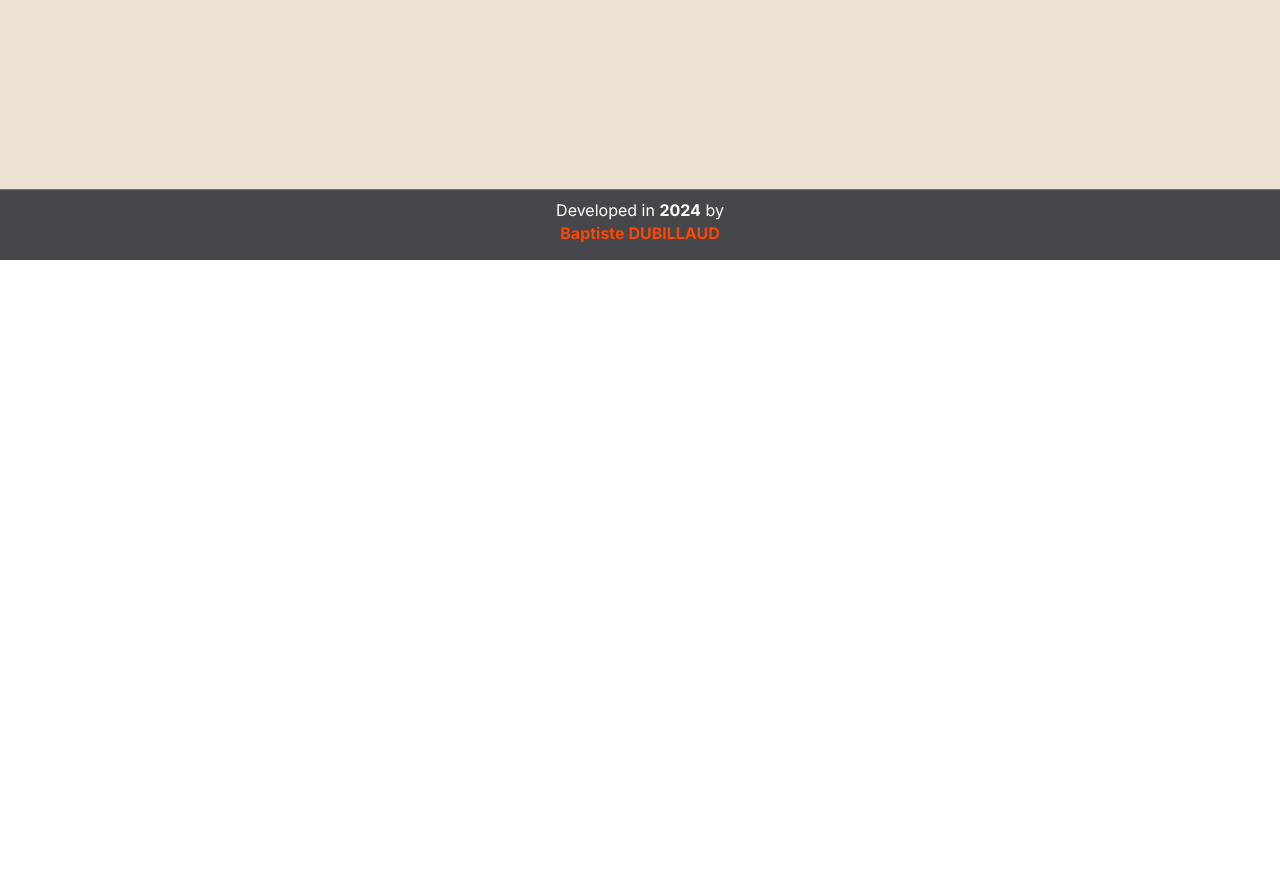
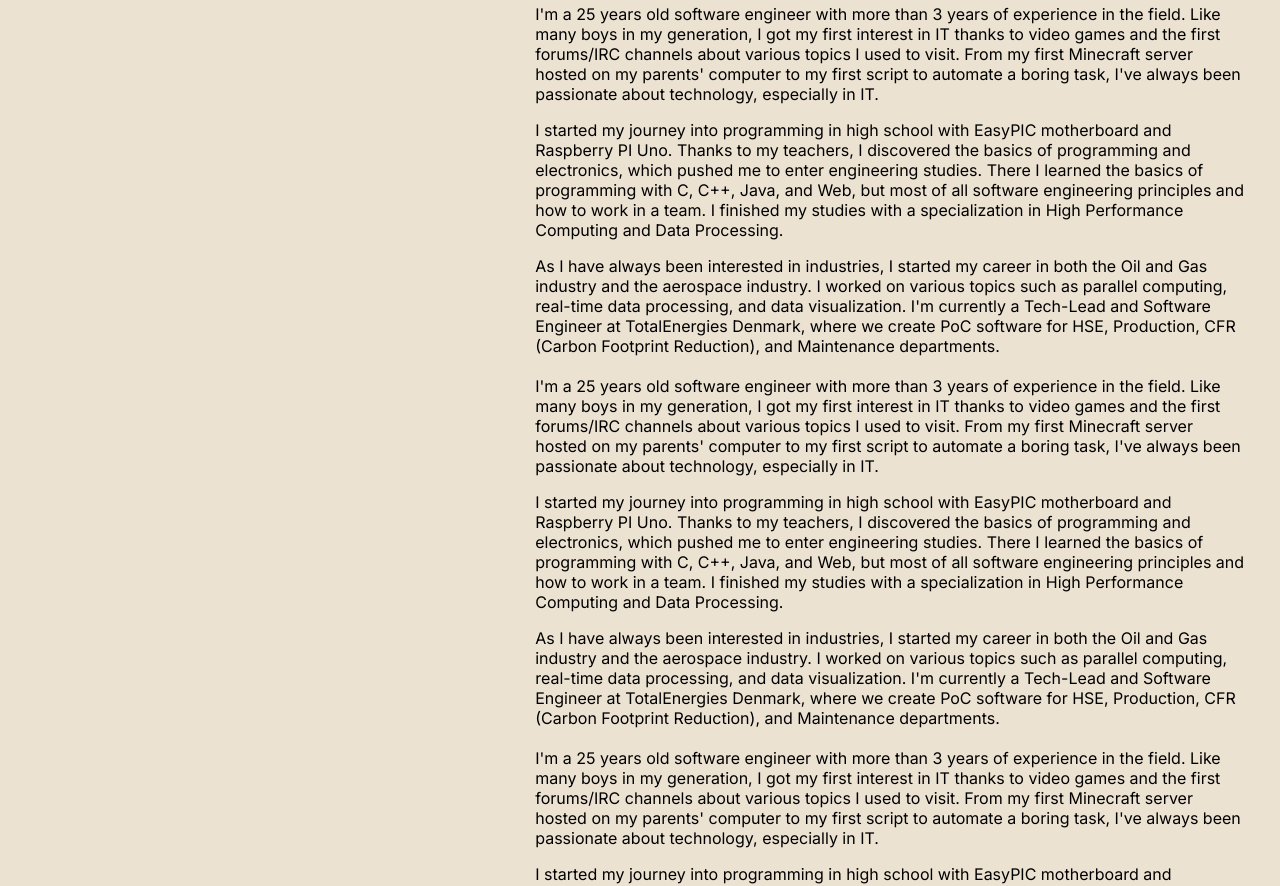
Before and after one commit to baptiste-dubillaud/personal-website, a Next.js app: page /resume in a window 1280 px wide. Shown: the part 540-1426 px from the top of the page. Before the commit the page ends 800 px from the top, so only its background shows below. Built offline with nearby package versions, Linux system fonts and the light colour scheme.

Commit message:
resume navigation implementation

```diff
--- a/src/app/resume/page.js
+++ b/src/app/resume/page.js
@@ -10,7 +10,7 @@ const TWO_COLUMNS_BREAKPOINT = 1200;
 const TWO_COLUMNS_PRESENTATION_WIDTH = "39%";
 const TWO_COLUMNS_CONTENT_WIDTH = "59%";
 
-const PresentationComponent = ({ isTwoColumnSetup }) => {
+const PresentationComponent = ({ isTwoColumnSetup, parts }) => {
     return (
         <div className={styles.presentation_container}>
             {/* Presentation data */}
@@ -23,30 +23,36 @@ const PresentationComponent = ({ isTwoColumnSetup }) => {
             {/* Menu / Showed only if enough space (isTwoColumnSetup = false) */}
             {isTwoColumnSetup && (
                 <div className={styles.presentation_menu}>
-                    <div className={styles.presentation_menu_item}>About</div>
-                    <div className={styles.presentation_menu_item}>Experience</div>
-                    <div className={styles.presentation_menu_item}>Education</div>
-                    <div className={styles.presentation_menu_item}>Hobbies</div>
+                    {parts.map((part, index) => (
+                        <div
+                            key={index}
+                            className={styles.presentation_menu_item}
+                            onClick={() => part.ref.current.scrollIntoView({ block: "start", behavior: "smooth" })}
+                        >
+                            {part.name}
+                        </div>
+                    ))}
                 </div>
             )}
         </div>
     );
 };
 
-const PartComponent = ({ isTwoColumnSetup, title, contentComponent }) => {
+const PartComponent = ({ isTwoColumnSetup, title, reference, contentComponent }) => {
     return (
-        <div className={styles.part_container}>
+        <div ref={reference} className={styles.part_container}>
             {!isTwoColumnSetup && <div className={styles.part_title}>{title}</div>}
             <div className={styles.part_content}>{contentComponent}</div>
         </div>
     );
 };
 
-const AboutComponent = ({ isTwoColumnSetup }) => {
+const AboutComponent = ({ isTwoColumnSetup, aboutRef }) => {
     return (
         <PartComponent
             isTwoColumnSetup={isTwoColumnSetup}
             title="About"
+            reference={aboutRef}
             contentComponent={
                 <>
                     <p>
@@ -77,22 +83,121 @@ const AboutComponent = ({ isTwoColumnSetup }) => {
     );
 };
 
-const ExperienceComponent = ({ isTwoColumnSetup }) => {
-    return <PartComponent isTwoColumnSetup={isTwoColumnSetup} title="Experience" contentComponent={<></>} />;
+const ExperienceComponent = ({ isTwoColumnSetup, experienceRef }) => {
+    return (
+        <PartComponent
+            isTwoColumnSetup={isTwoColumnSetup}
+            reference={experienceRef}
+            title="Experience"
+            contentComponent={
+                <>
+                    <p>
+                        I&apos;m a {getNbYears("12-29-1998")} years old software engineer with more than{" "}
+                        {getNbYears("09-01-2020")} years of experience in the field. Like many boys in my generation, I
+                        got my first interest in IT thanks to video games and the first forums/IRC channels about
+                        various topics I used to visit. From my first Minecraft server hosted on my parents&apos;
+                        computer to my first script to automate a boring task, I&apos;ve always been passionate about
+                        technology, especially in IT.
+                    </p>
+                    <p>
+                        I started my journey into programming in high school with EasyPIC motherboard and Raspberry PI
+                        Uno. Thanks to my teachers, I discovered the basics of programming and electronics, which pushed
+                        me to enter engineering studies. There I learned the basics of programming with C, C++, Java,
+                        and Web, but most of all software engineering principles and how to work in a team. I finished
+                        my studies with a specialization in High Performance Computing and Data Processing.
+                    </p>
+                    <p>
+                        As I have always been interested in industries, I started my career in both the Oil and Gas
+                        industry and the aerospace industry. I worked on various topics such as parallel computing,
+                        real-time data processing, and data visualization. I&apos;m currently a Tech-Lead and Software
+                        Engineer at TotalEnergies Denmark, where we create PoC software for HSE, Production, CFR (Carbon
+                        Footprint Reduction), and Maintenance departments.
+                    </p>
+                </>
+            }
+        />
+    );
 };
 
-const EducationComponent = ({ isTwoColumnSetup }) => {
-    return <PartComponent isTwoColumnSetup={isTwoColumnSetup} title="Education" contentComponent={<></>} />;
+const EducationComponent = ({ isTwoColumnSetup, educationRef }) => {
+    return (
+        <PartComponent
+            isTwoColumnSetup={isTwoColumnSetup}
+            reference={educationRef}
+            title="Education"
+            contentComponent={
+                <>
+                    <p>
+                        I&apos;m a {getNbYears("12-29-1998")} years old software engineer with more than{" "}
+                        {getNbYears("09-01-2020")} years of experience in the field. Like many boys in my generation, I
+                        got my first interest in IT thanks to video games and the first forums/IRC channels about
+                        various topics I used to visit. From my first Minecraft server hosted on my parents&apos;
+                        computer to my first script to automate a boring task, I&apos;ve always been passionate about
+                        technology, especially in IT.
+                    </p>
+                    <p>
+                        I started my journey into programming in high school with EasyPIC motherboard and Raspberry PI
+                        Uno. Thanks to my teachers, I discovered the basics of programming and electronics, which pushed
+                        me to enter engineering studies. There I learned the basics of programming with C, C++, Java,
+                        and Web, but most of all software engineering principles and how to work in a team. I finished
+                        my studies with a specialization in High Performance Computing and Data Processing.
+                    </p>
+                    <p>
+                        As I have always been interested in industries, I started my career in both the Oil and Gas
+                        industry and the aerospace industry. I worked on various topics such as parallel computing,
+                        real-time data processing, and data visualization. I&apos;m currently a Tech-Lead and Software
+                        Engineer at TotalEnergies Denmark, where we create PoC software for HSE, Production, CFR (Carbon
+                        Footprint Reduction), and Maintenance departments.
+                    </p>
+                </>
+            }
+        />
+    );
 };
 
-const HobbiesComponent = ({ isTwoColumnSetup }) => {
-    return <PartComponent isTwoColumnSetup={isTwoColumnSetup} title="Hobbies" contentComponent={<></>} />;
+const HobbiesComponent = ({ isTwoColumnSetup, hobbiesRef }) => {
+    return (
+        <PartComponent
+            isTwoColumnSetup={isTwoColumnSetup}
+            reference={hobbiesRef}
+            title="Hobbies"
+            contentComponent={
+                <>
+                    <p>
+                        I&apos;m a {getNbYears("12-29-1998")} years old software engineer with more than{" "}
+                        {getNbYears("09-01-2020")} years of experience in the field. Like many boys in my generation, I
+                        got my first interest in IT thanks to video games and the first forums/IRC channels about
+                        various topics I used to visit. From my first Minecraft server hosted on my parents&apos;
+                        computer to my first script to automate a boring task, I&apos;ve always been passionate about
+                        technology, especially in IT.
+                    </p>
+                    <p>
+                        I started my journey into programming in high school with EasyPIC motherboard and Raspberry PI
+                        Uno. Thanks to my teachers, I discovered the basics of programming and electronics, which pushed
+                        me to enter engineering studies. There I learned the basics of programming with C, C++, Java,
+                        and Web, but most of all software engineering principles and how to work in a team. I finished
+                        my studies with a specialization in High Performance Computing and Data Processing.
+                    </p>
+                    <p>
+                        As I have always been interested in industries, I started my career in both the Oil and Gas
+                        industry and the aerospace industry. I worked on various topics such as parallel computing,
+                        real-time data processing, and data visualization. I&apos;m currently a Tech-Lead and Software
+                        Engineer at TotalEnergies Denmark, where we create PoC software for HSE, Production, CFR (Carbon
+                        Footprint Reduction), and Maintenance departments.
+                    </p>
+                </>
+            }
+        />
+    );
 };
 
 export default function Resume() {
     const [isTwoColumnSetup, setIsTwoColumnSetup] = useState(false);
 
-    /* const [currentPart, setCurrentPart] = useState("About"); */
+    const aboutRef = useRef();
+    const experienceRef = useRef();
+    const educationRef = useRef();
+    const hobbiesRef = useRef();
 
     function handleWindowSizeChange() {
         if (window.innerWidth > TWO_COLUMNS_BREAKPOINT) {
@@ -114,16 +219,24 @@ export default function Resume() {
         <div className={styles.resume_container}>
             <div className={styles.content_container}>
                 <div style={{ width: isTwoColumnSetup ? TWO_COLUMNS_PRESENTATION_WIDTH : "100%" }}>
-                    <PresentationComponent isTwoColumnSetup={isTwoColumnSetup} />
+                    <PresentationComponent
+                        isTwoColumnSetup={isTwoColumnSetup}
+                        parts={[
+                            { name: "About", ref: aboutRef },
+                            { name: "Experience", ref: experienceRef },
+                            { name: "Education", ref: educationRef },
+                            { name: "Hobbies", ref: hobbiesRef },
+                        ]}
+                    />
                 </div>
                 <div
                     className={styles.right_component}
                     style={{ width: isTwoColumnSetup ? TWO_COLUMNS_CONTENT_WIDTH : "100%" }}
                 >
-                    <AboutComponent isTwoColumnSetup={isTwoColumnSetup} />
-                    <ExperienceComponent isTwoColumnSetup={isTwoColumnSetup} />
-                    <EducationComponent isTwoColumnSetup={isTwoColumnSetup} />
-                    <HobbiesComponent isTwoColumnSetup={isTwoColumnSetup} />
+                    <AboutComponent isTwoColumnSetup={isTwoColumnSetup} aboutRef={aboutRef} />
+                    <ExperienceComponent isTwoColumnSetup={isTwoColumnSetup} experienceRef={experienceRef} />
+                    <EducationComponent isTwoColumnSetup={isTwoColumnSetup} educationRef={educationRef} />
+                    <HobbiesComponent isTwoColumnSetup={isTwoColumnSetup} hobbiesRef={hobbiesRef} />
                 </div>
             </div>
         </div>
--- a/src/app/resume/page.module.css
+++ b/src/app/resume/page.module.css
@@ -13,6 +13,7 @@
     width: 100%;
     margin-inline: 30px;
     margin-top: 20px;
+    margin-bottom: 30px;
 }
 
 .presentation_container {
@@ -63,6 +64,7 @@
 
 .part_container {
     margin-top: 20px;
+    scroll-margin: 80px;
 }
 
 .part_title {
```
